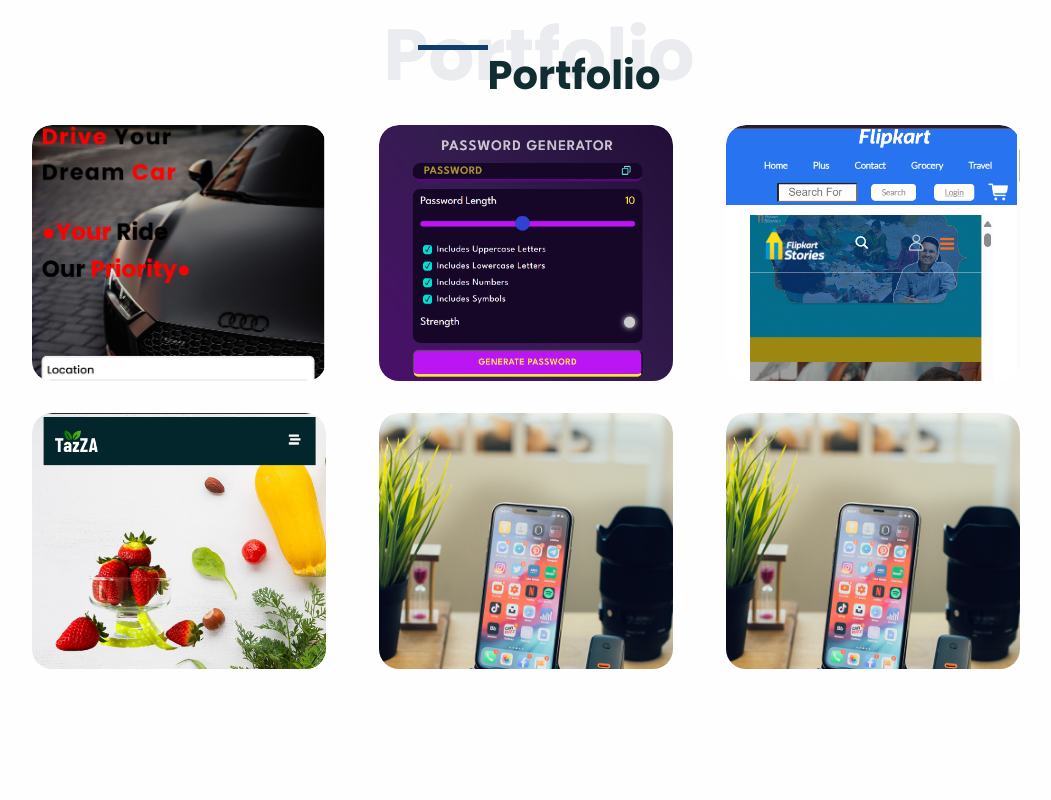
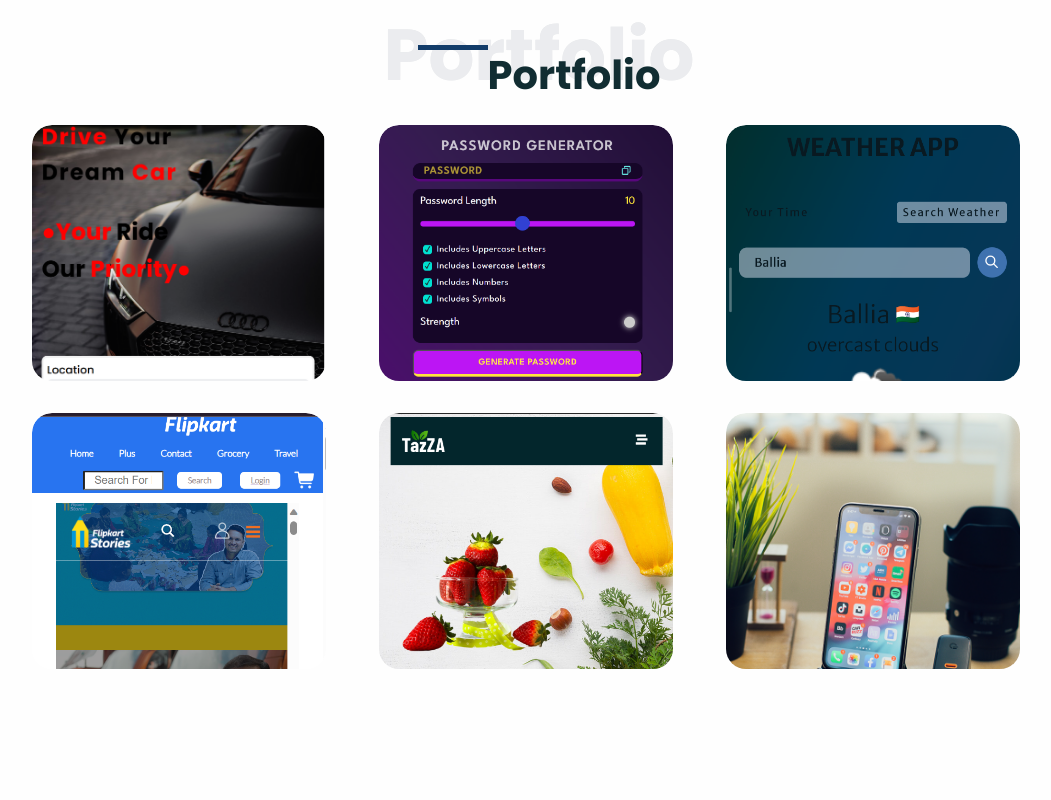
Before and after one commit to Ayush-Kmr/Ayush-Portfolio, a React (Create React App) app: page / in a window 1280 px wide. Shown: the part 3020-3820 px from the top of the page, without its empty margins (101-1152 px from the left). Built offline with nearby package versions, Linux system fonts and the light colour scheme.

Commit message:
Initial Commit

```diff
--- a/src/Component/Projects/Project.jsx
+++ b/src/Component/Projects/Project.jsx
@@ -21,6 +21,14 @@
 
   {
     id: 3,
+    image: require("../../Assets/WF.png"),
+    name: "Weather Forecasting",
+    URL: "https://ayush-kmr.github.io/Weather-Forecasting/",
+    description:
+      "Adaptive interface providing precise real-time weather with efficient performance.",
+  },
+  {
+    id: 4,
     image: require("../../Assets/FC.png"),
     name: "Flipkart CLone",
     URL: "https://ayush-kmr.github.io/Flipkart-Clone/",
@@ -29,20 +37,12 @@
   },
 
   {
-    id: 4,
+    id: 5,
     image: require("../../Assets/grocery.png"),
     name: "Grocery Store",
     URL: "https://ayush-kmr.github.io/Grocery-Store/",
     description:
       "Online platform for convenient, fresh, and varied grocery shopping experience.",
-  },
-
-  {
-    id: 5,
-    image: require("../../Assets/work-1.png"),
-    name: "Web App",
-    URL: "#",
-    description: "Comming Soon.",
   },
 
   {
@@ -67,11 +67,11 @@
                 {data.map(({ id, image, name, URL, description }) => {
                   return (
                     <div className="work" key={id}>
-                      <img src={image} />
+                      <img src={image} alt="" />
                       <div className="layer">
                         <h3>{name}</h3>
                         <p>{description}</p>
-                        <a href={URL} target="_blank">
+                        <a href={URL} target="_blank" rel="noreferrer">
                           <i className="fa-solid fa-up-right-from-square"></i>
                         </a>
                       </div>
```
Also changed, not shown: src/Assets/WF.png (added).
